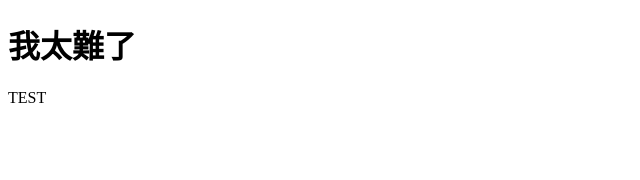
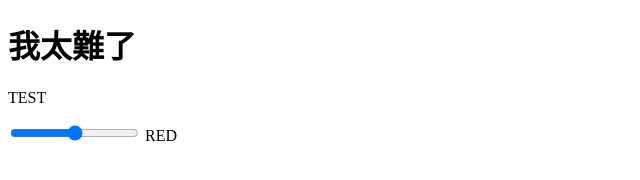
Before and after one commit to CCcat134312/CCcat134312.github.io, a plain HTML site: page index.html in a window 1280 px wide. Shown: the whole page, without its empty margins (0-640 px from the left). Drawn offline with Linux system fonts and the light colour scheme.

Commit message:
Update index.html

```diff
--- a/index.html
+++ b/index.html
@@ -7,5 +7,6 @@
     <!--comment-->
     <h1>我太難了</h1>
     <p>TEST</p>
+    <input type="range" min="0" max="255"> RED
   </body>
 </html>
```
